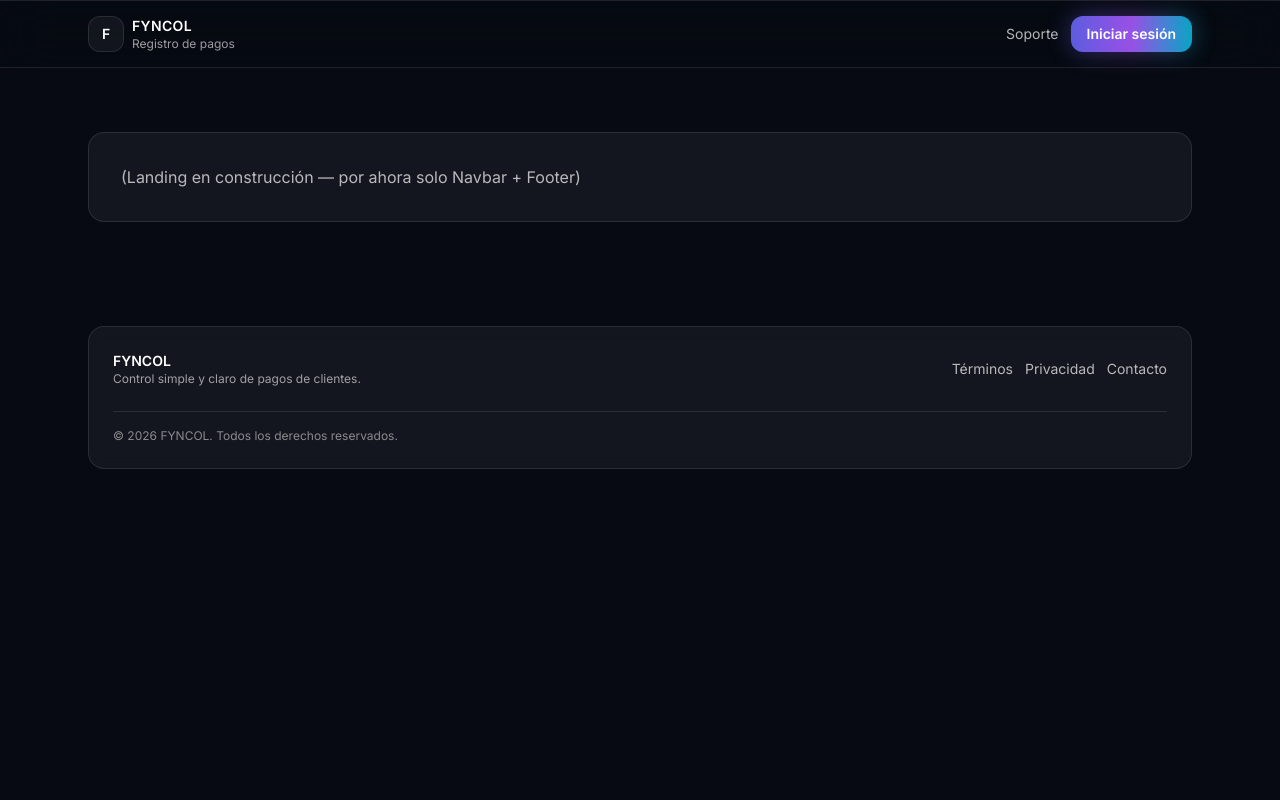
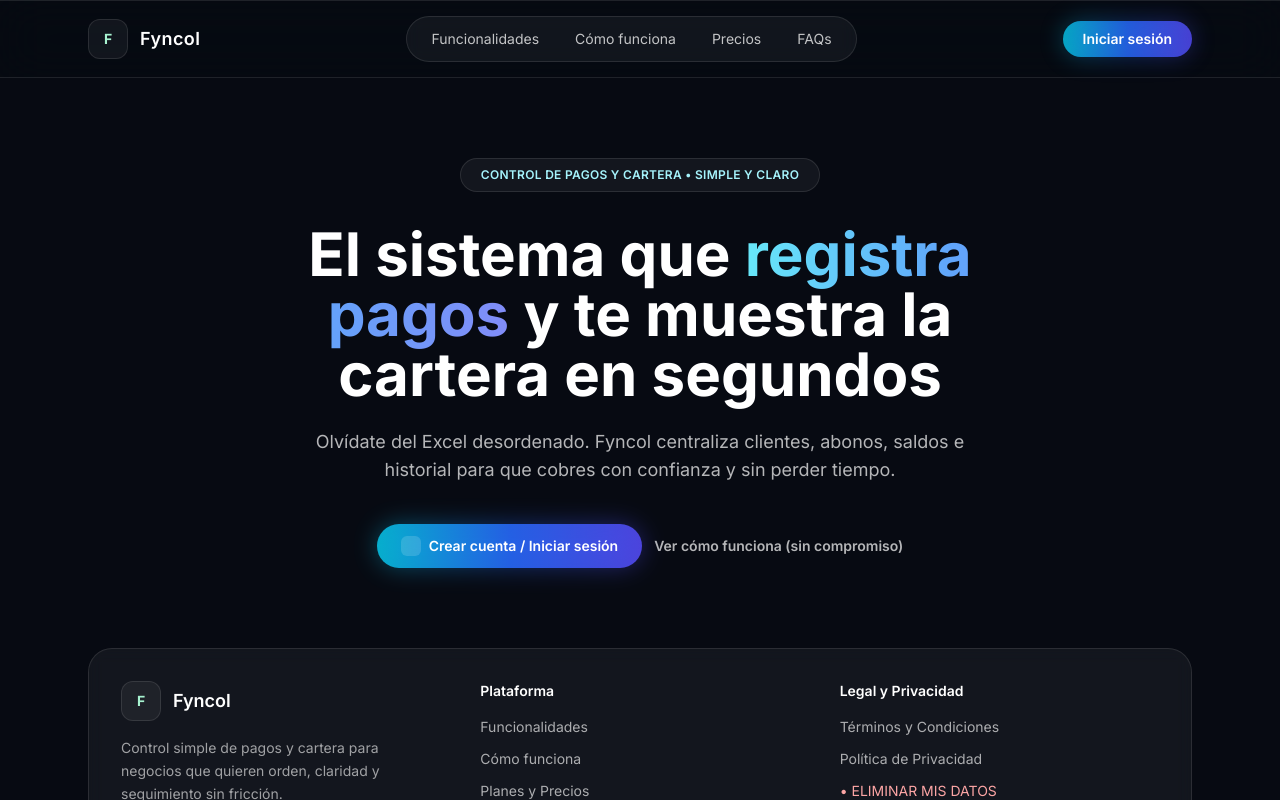
Before and after one commit to sazaba/fyncol, a React (Vite) app in the folder fyncol-client/: page / in a window 1280 px wide. Shown: the top 800 px of the page. Built offline with nearby package versions, Linux system fonts and the light colour scheme.

Commit message:
visual update

```diff
--- a/fyncol-client/package.json
+++ b/fyncol-client/package.json
@@ -10,8 +10,10 @@
     "preview": "vite preview"
   },
   "dependencies": {
+    "framer-motion": "^12.34.1",
     "react": "^19.2.0",
-    "react-dom": "^19.2.0"
+    "react-dom": "^19.2.0",
+    "react-icons": "^5.5.0"
   },
   "devDependencies": {
     "@eslint/js": "^9.39.1",
--- /dev/null
+++ b/fyncol-client/src/components/landing/Hero.tsx
@@ -0,0 +1,53 @@
+export default function Hero() {
+  return (
+    <section className="relative overflow-hidden">
+      {/* Background gradients */}
+      <div className="pointer-events-none absolute inset-0 -z-10">
+        <div className="absolute -top-40 left-1/2 h-[680px] w-[680px] -translate-x-1/2 rounded-full bg-cyan-500/10 blur-3xl" />
+        <div className="absolute top-20 left-[-180px] h-[720px] w-[720px] rounded-full bg-blue-600/15 blur-3xl" />
+        <div className="absolute bottom-[-260px] right-[-220px] h-[780px] w-[780px] rounded-full bg-indigo-600/15 blur-3xl" />
+      </div>
+
+      <div className="mx-auto w-full max-w-6xl px-4 pb-20 pt-14 md:px-6 md:pt-20">
+        {/* small pill */}
+        <div className="mx-auto mb-8 w-fit rounded-full border border-white/10 bg-white/5 px-5 py-2 text-xs font-semibold tracking-wide text-cyan-200">
+          CONTROL DE PAGOS Y CARTERA • SIMPLE Y CLARO
+        </div>
+
+        <div className="mx-auto max-w-4xl text-center">
+          <h1 className="text-balance text-4xl font-extrabold leading-tight text-white md:text-6xl">
+            El sistema que{" "}
+            <span className="bg-gradient-to-r from-cyan-300 via-blue-400 to-indigo-400 bg-clip-text text-transparent">
+              registra pagos
+            </span>{" "}
+            y te muestra la cartera en segundos
+          </h1>
+
+          <p className="mx-auto mt-6 max-w-2xl text-pretty text-base leading-relaxed text-white/70 md:text-lg">
+            Olvídate del Excel desordenado. Fyncol centraliza clientes, abonos,
+            saldos e historial para que cobres con confianza y sin perder
+            tiempo.
+          </p>
+
+          <div className="mt-10 flex flex-col items-center justify-center gap-3 sm:flex-row">
+            <button className="relative inline-flex items-center justify-center rounded-full px-6 py-3 text-sm font-semibold text-white">
+              <span className="absolute inset-0 rounded-full bg-gradient-to-r from-cyan-500 via-blue-600 to-indigo-600 opacity-95" />
+              <span className="absolute inset-0 rounded-full blur-md bg-gradient-to-r from-cyan-500 via-blue-600 to-indigo-600 opacity-40" />
+              <span className="relative inline-flex items-center gap-2">
+                <span className="inline-block h-5 w-5 rounded-md bg-white/15" />
+                Crear cuenta / Iniciar sesión
+              </span>
+            </button>
+
+            <a
+              href="#como-funciona"
+              className="text-sm font-semibold text-white/70 hover:text-white"
+            >
+              Ver cómo funciona (sin compromiso)
+            </a>
+          </div>
+        </div>
+      </div>
+    </section>
+  );
+}
--- a/fyncol-client/src/components/layout/Footer.tsx
+++ b/fyncol-client/src/components/layout/Footer.tsx
@@ -1,34 +1,77 @@
+import { FaInstagram, FaLinkedinIn, FaXTwitter, FaFacebookF } from "react-icons/fa6";
+
 export default function Footer() {
   const year = new Date().getFullYear();
 
   return (
-    <footer className="mx-auto w-full max-w-6xl px-4 py-10 md:px-6">
-      <div className="rounded-2xl border border-white/10 bg-white/5 p-6 backdrop-blur">
-        <div className="flex flex-col gap-4 md:flex-row md:items-center md:justify-between">
+    <footer className="mx-auto w-full max-w-6xl px-4 pb-12 md:px-6">
+      <div className="rounded-3xl border border-white/10 bg-white/5 p-8 backdrop-blur">
+        <div className="grid gap-10 md:grid-cols-3">
+          {/* Brand */}
           <div>
-            <div className="text-sm font-semibold text-white">FYNCOL</div>
-            <div className="text-xs text-white/60">
-              Control simple y claro de pagos de clientes.
+            <div className="flex items-center gap-3">
+              <span className="grid h-10 w-10 place-items-center rounded-xl border border-white/10 bg-white/5">
+                <span className="text-sm font-bold text-emerald-200">F</span>
+              </span>
+              <div className="text-lg font-semibold text-white">Fyncol</div>
+            </div>
+
+            <p className="mt-4 max-w-sm text-sm leading-relaxed text-white/60">
+              Control simple de pagos y cartera para negocios que quieren orden,
+              claridad y seguimiento sin fricción.
+            </p>
+
+            <div className="mt-5 flex gap-3">
+              {[
+                { Icon: FaInstagram, href: "#" },
+                { Icon: FaXTwitter, href: "#" },
+                { Icon: FaLinkedinIn, href: "#" },
+                { Icon: FaFacebookF, href: "#" },
+              ].map(({ Icon, href }, i) => (
+                <a
+                  key={i}
+                  href={href}
+                  className="grid h-10 w-10 place-items-center rounded-xl border border-white/10 bg-white/5 text-white/70 hover:text-white"
+                >
+                  <Icon />
+                </a>
+              ))}
             </div>
           </div>
 
-          <div className="flex flex-wrap gap-3 text-sm">
-            <a href="#" className="text-white/70 hover:text-white">
-              Términos
-            </a>
-            <a href="#" className="text-white/70 hover:text-white">
-              Privacidad
-            </a>
-            <a href="#" className="text-white/70 hover:text-white">
-              Contacto
-            </a>
+          {/* Platform */}
+          <div>
+            <div className="text-sm font-semibold text-white">Plataforma</div>
+            <ul className="mt-4 space-y-3 text-sm text-white/65">
+              <li><a className="hover:text-white" href="#funcionalidades">Funcionalidades</a></li>
+              <li><a className="hover:text-white" href="#como-funciona">Cómo funciona</a></li>
+              <li><a className="hover:text-white" href="#precios">Planes y Precios</a></li>
+              <li><a className="hover:text-white" href="#faqs">Preguntas Frecuentes</a></li>
+            </ul>
+          </div>
+
+          {/* Legal */}
+          <div>
+            <div className="text-sm font-semibold text-white">Legal y Privacidad</div>
+            <ul className="mt-4 space-y-3 text-sm text-white/65">
+              <li><a className="hover:text-white" href="#">Términos y Condiciones</a></li>
+              <li><a className="hover:text-white" href="#">Política de Privacidad</a></li>
+              <li>
+                <a className="text-red-300 hover:text-red-200" href="#">
+                  • ELIMINAR MIS DATOS
+                </a>
+              </li>
+            </ul>
           </div>
         </div>
 
-        <div className="mt-6 h-px w-full bg-white/10" />
+        <div className="my-8 h-px w-full bg-white/10" />
 
-        <div className="mt-4 text-xs text-white/50">
-          © {year} FYNCOL. Todos los derechos reservados.
+        <div className="flex flex-col items-start justify-between gap-3 text-xs text-white/50 md:flex-row md:items-center">
+          <div>© {year} Fyncol Inc. Todos los derechos reservados.</div>
+          <div>
+            Hecho con <span className="text-red-300">♥</span> para negocios que cobran mejor
+          </div>
         </div>
       </div>
     </footer>
--- a/fyncol-client/src/components/layout/Navbar.tsx
+++ b/fyncol-client/src/components/layout/Navbar.tsx
@@ -2,15 +2,29 @@ import { useEffect, useState } from "react";
 
 type NavbarProps = {
   brand?: string;
-  onLogin?: () => void;
+  userLabel?: string; // ej: "Hola, Eclizca"
+  primaryCtaLabel?: string; // ej: "Dashboard" o "Iniciar sesión"
+  onPrimaryCta?: () => void;
 };
 
-export default function Navbar({ brand = "FYNCOL", onLogin }: NavbarProps) {
+const links = [
+  { label: "Funcionalidades", href: "#funcionalidades" },
+  { label: "Cómo funciona", href: "#como-funciona" },
+  { label: "Precios", href: "#precios" },
+  { label: "FAQs", href: "#faqs" },
+];
+
+export default function Navbar({
+  brand = "Fyncol",
+  userLabel,
+  primaryCtaLabel = "Iniciar sesión",
+  onPrimaryCta,
+}: NavbarProps) {
   const [open, setOpen] = useState(false);
 
   useEffect(() => {
     const onResize = () => {
-      if (window.innerWidth >= 768) setOpen(false);
+      if (window.innerWidth >= 1024) setOpen(false);
     };
     window.addEventListener("resize", onResize);
     return () => window.removeEventListener("resize", onResize);
@@ -18,46 +32,58 @@ export default function Navbar({ brand = "FYNCOL", onLogin }: NavbarProps) {
 
   return (
     <header className="sticky top-0 z-50">
-      {/* glow backdrop */}
+      {/* backdrop */}
       <div className="absolute inset-0 -z-10 bg-[#070A12]/70 backdrop-blur-xl" />
       <div className="absolute inset-x-0 top-0 -z-10 h-px bg-white/10" />
       <div className="absolute inset-x-0 bottom-0 -z-10 h-px bg-white/10" />
 
       <nav className="mx-auto flex w-full max-w-6xl items-center justify-between px-4 py-4 md:px-6">
         {/* Brand */}
-        <a href="/" className="group inline-flex items-center gap-2">
-          <span className="relative grid h-9 w-9 place-items-center rounded-xl border border-white/10 bg-white/5">
-            <span className="absolute inset-0 rounded-xl bg-gradient-to-br from-indigo-500/30 via-purple-500/20 to-cyan-500/20 blur-md opacity-0 transition-opacity group-hover:opacity-100" />
-            <span className="relative text-sm font-semibold text-white">F</span>
+        <a href="/" className="inline-flex items-center gap-3">
+          <span className="grid h-10 w-10 place-items-center rounded-xl border border-white/10 bg-white/5">
+            <span className="text-sm font-bold text-emerald-200">F</span>
           </span>
-          <div className="leading-tight">
-            <div className="text-sm font-semibold tracking-wide text-white">{brand}</div>
-            <div className="text-xs text-white/60">Registro de pagos</div>
-          </div>
+          <span className="text-lg font-semibold tracking-wide text-white">
+            {brand}
+          </span>
         </a>
 
-        {/* Desktop actions */}
-        <div className="hidden items-center gap-3 md:flex">
+        {/* Center pill nav */}
+        <div className="hidden lg:flex">
+          <div className="rounded-full border border-white/10 bg-white/5 px-2 py-1 backdrop-blur">
+            <div className="flex items-center gap-1">
+              {links.map((l) => (
                 <a
-            href="#"
-            className="text-sm text-white/70 transition hover:text-white"
+                  key={l.href}
+                  href={l.href}
+                  className="rounded-full px-4 py-2 text-sm text-white/75 transition hover:bg-white/5 hover:text-white"
                 >
-            Soporte
+                  {l.label}
                 </a>
+              ))}
+            </div>
+          </div>
+        </div>
+
+        {/* Right */}
+        <div className="hidden items-center gap-3 lg:flex">
+          {userLabel ? (
+            <span className="text-sm text-white/70">{userLabel}</span>
+          ) : null}
 
           <button
-            onClick={onLogin}
-            className="relative inline-flex items-center justify-center rounded-xl px-4 py-2 text-sm font-semibold text-white"
+            onClick={onPrimaryCta}
+            className="relative inline-flex items-center justify-center rounded-full px-5 py-2 text-sm font-semibold text-white"
           >
-            <span className="absolute inset-0 rounded-xl bg-gradient-to-r from-indigo-500 via-purple-500 to-cyan-500 opacity-90" />
-            <span className="absolute inset-0 rounded-xl blur-md bg-gradient-to-r from-indigo-500 via-purple-500 to-cyan-500 opacity-40" />
-            <span className="relative">Iniciar sesión</span>
+            <span className="absolute inset-0 rounded-full bg-gradient-to-r from-cyan-500 via-blue-600 to-indigo-600 opacity-90" />
+            <span className="absolute inset-0 rounded-full blur-md bg-gradient-to-r from-cyan-500 via-blue-600 to-indigo-600 opacity-35" />
+            <span className="relative">{primaryCtaLabel}</span>
           </button>
         </div>
 
-        {/* Mobile toggle */}
+        {/* Mobile menu button */}
         <button
-          className="inline-flex items-center justify-center rounded-xl border border-white/10 bg-white/5 p-2 text-white md:hidden"
+          className="inline-flex items-center justify-center rounded-xl border border-white/10 bg-white/5 p-2 text-white lg:hidden"
           aria-label="Abrir menú"
           onClick={() => setOpen((v) => !v)}
         >
@@ -72,23 +98,32 @@ export default function Navbar({ brand = "FYNCOL", onLogin }: NavbarProps) {
         </button>
       </nav>
 
-      {/* Mobile menu */}
+      {/* Mobile dropdown */}
       {open && (
-        <div className="md:hidden">
+        <div className="lg:hidden">
           <div className="mx-auto w-full max-w-6xl px-4 pb-4 md:px-6">
             <div className="rounded-2xl border border-white/10 bg-white/5 p-3 backdrop-blur">
+              <div className="flex flex-col">
+                {links.map((l) => (
                   <a
-                href="#"
-                className="block rounded-xl px-3 py-2 text-sm text-white/80 hover:bg-white/5 hover:text-white"
+                    key={l.href}
+                    href={l.href}
+                    className="rounded-xl px-3 py-2 text-sm text-white/80 hover:bg-white/5 hover:text-white"
+                    onClick={() => setOpen(false)}
                   >
-                Soporte
+                    {l.label}
                   </a>
+                ))}
+              </div>
 
               <button
-                onClick={onLogin}
+                onClick={() => {
+                  setOpen(false);
+                  onPrimaryCta?.();
+                }}
                 className="mt-2 w-full rounded-xl bg-white/10 px-3 py-2 text-sm font-semibold text-white hover:bg-white/15"
               >
-                Iniciar sesión
+                {primaryCtaLabel}
               </button>
             </div>
           </div>
--- a/fyncol-client/src/pages/Landing.tsx
+++ b/fyncol-client/src/pages/Landing.tsx
@@ -1,30 +1,16 @@
 import Navbar from "../components/layout/Navbar";
+import Hero from "../components/landing/Hero";
 import Footer from "../components/layout/Footer";
 
 export default function Landing() {
-  const handleLogin = () => {
-    // luego lo conectamos con /login o modal
-    alert("Ir a login (pendiente)");
-  };
-
   return (
     <div className="min-h-screen bg-[#070A12] text-white">
-      {/* background glow */}
-      <div className="pointer-events-none fixed inset-0 -z-10">
-        <div className="absolute -top-40 left-1/2 h-[520px] w-[520px] -translate-x-1/2 rounded-full bg-indigo-500/20 blur-3xl" />
-        <div className="absolute top-40 right-[-140px] h-[520px] w-[520px] rounded-full bg-cyan-500/15 blur-3xl" />
-        <div className="absolute bottom-[-200px] left-[-140px] h-[520px] w-[520px] rounded-full bg-purple-500/15 blur-3xl" />
-      </div>
-
-      <Navbar onLogin={handleLogin} />
-
-      {/* placeholder (por ahora nada más) */}
-      <main className="mx-auto w-full max-w-6xl px-4 py-16 md:px-6">
-        <div className="rounded-2xl border border-white/10 bg-white/5 p-8 text-white/70">
-          (Landing en construcción — por ahora solo Navbar + Footer)
-        </div>
-      </main>
-
+      <Navbar
+        brand="Fyncol"
+        primaryCtaLabel="Iniciar sesión"
+        onPrimaryCta={() => alert("Login (pendiente)")}
+      />
+      <Hero />
       <Footer />
     </div>
   );
```
Also changed, not shown: 1 other file (tests, documents, lock files or other folders). Lines whose indentation alone changed are shown as unchanged.
